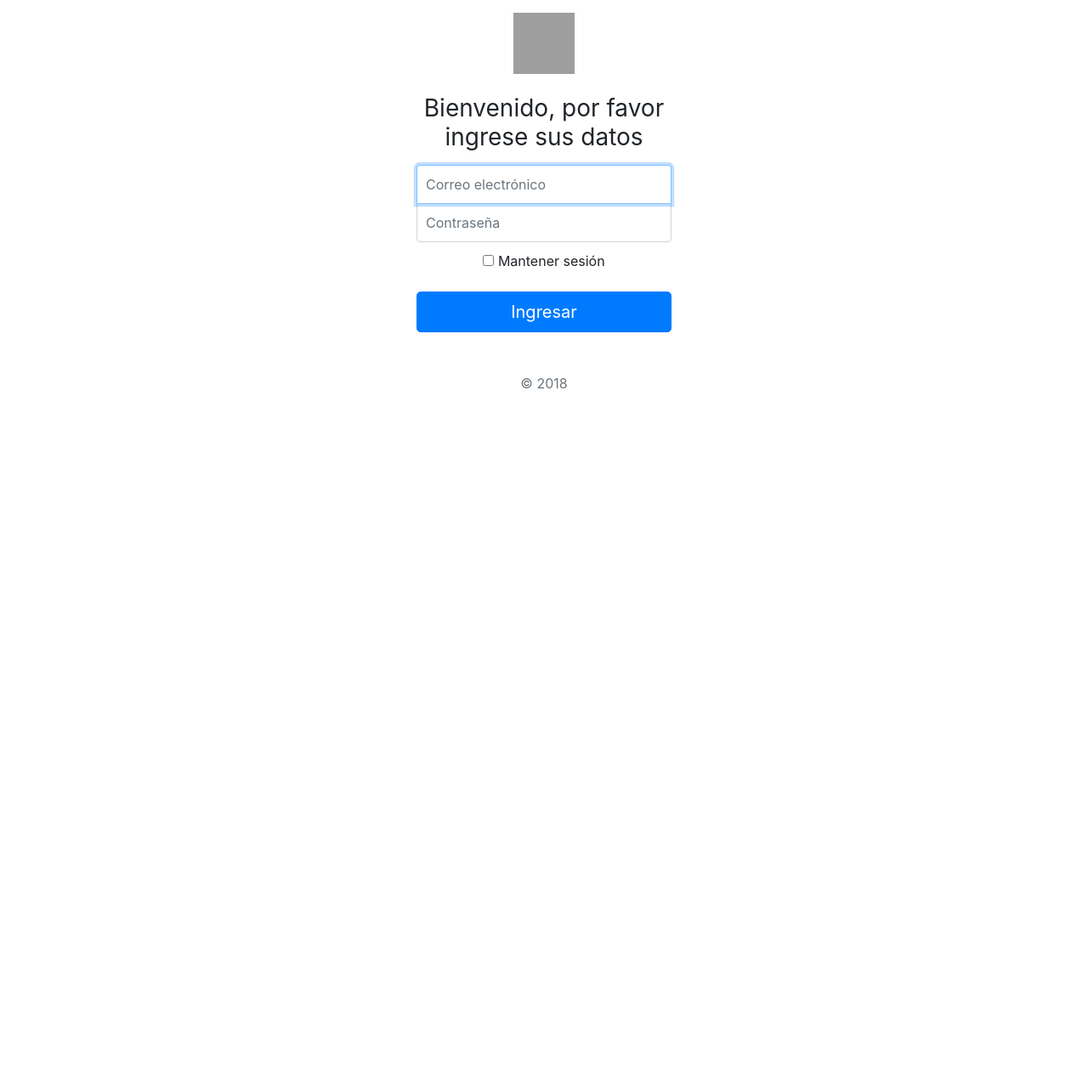
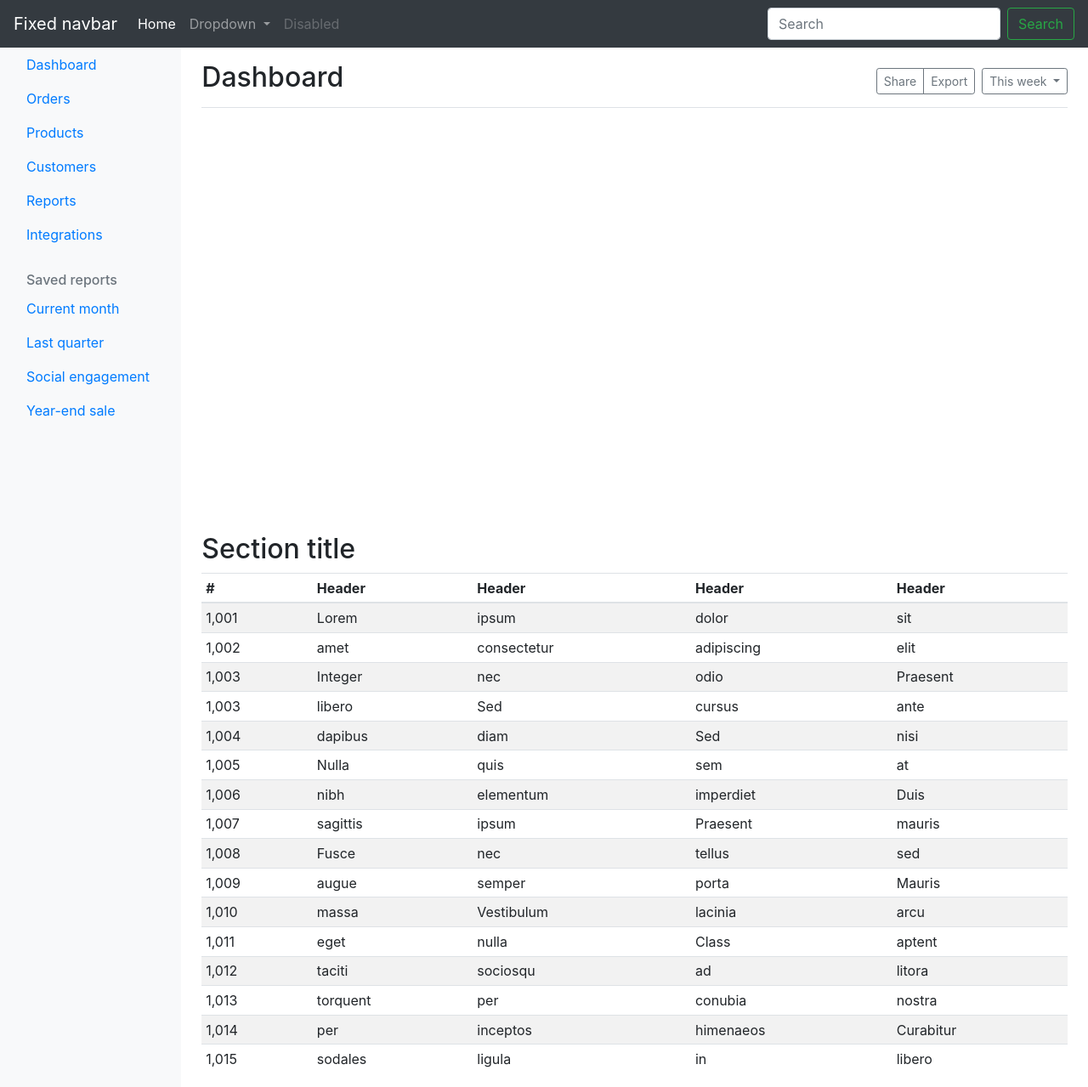
Before and after one commit to kevintech/fuel-management-ui, an Angular app: page /home in a window 1280 px wide. Shown: the whole page at 85% size. Before the commit the page ends 800 px from the top, so only its background shows below. Built offline with nearby package versions, Linux system fonts and the light colour scheme; grey boxes are pictures that could not be loaded.

Commit message:
Init home component

```diff
--- a/src/app/app-routing.module.ts
+++ b/src/app/app-routing.module.ts
@@ -1,10 +1,11 @@
 import { NgModule } from '@angular/core';
 import { RouterModule, Routes } from '@angular/router';
 import { LoginComponent } from './login/login.component';
+import { HomeComponent } from './home/home.component';
 
 const appRoutes: Routes = [
   { path: 'login', component: LoginComponent },
-  { path: 'home', component: LoginComponent },
+  { path: 'home', component: HomeComponent },
   { path: '', redirectTo: 'login', pathMatch: 'full'}
 ];
 
--- a/src/app/app.module.ts
+++ b/src/app/app.module.ts
@@ -6,11 +6,13 @@ import { FormsModule, ReactiveFormsModule } from '@angular/forms';
 import { AppComponent } from './app.component';
 import { LoginComponent } from './login/login.component';
 import { AppRoutingModule } from './/app-routing.module';
+import { HomeComponent } from './home/home.component';
 
 @NgModule({
   declarations: [
     AppComponent,
-    LoginComponent
+    LoginComponent,
+    HomeComponent
   ],
   imports: [
     BrowserModule,
--- /dev/null
+++ b/src/app/home/home.component.css
@@ -0,0 +1,3 @@
+.container-fluid {
+    padding-top: 56px;
+}
--- /dev/null
+++ b/src/app/home/home.component.html
@@ -0,0 +1,263 @@
+<header>
+  <!-- Fixed navbar -->
+  <nav class="navbar navbar-expand-md navbar-dark fixed-top bg-dark">
+    <a class="navbar-brand" href="#">Fixed navbar</a>
+    <button class="navbar-toggler" type="button" data-toggle="collapse" data-target="#navbarCollapse" aria-controls="navbarCollapse"
+      aria-expanded="false" aria-label="Toggle navigation">
+      <span class="navbar-toggler-icon"></span>
+    </button>
+    <div class="collapse navbar-collapse" id="navbarCollapse">
+      <ul class="navbar-nav mr-auto">
+        <li class="nav-item active">
+          <a class="nav-link" href="#">Home <span class="sr-only">(current)</span></a>
+        </li>
+        <li class="nav-item dropdown">
+          <a class="nav-link dropdown-toggle" href="#" id="navbarDropdown" role="button" data-toggle="dropdown"
+            aria-haspopup="true" aria-expanded="false">
+            Dropdown
+          </a>
+          <div class="dropdown-menu" aria-labelledby="navbarDropdown">
+            <a class="dropdown-item" href="#">Action</a>
+            <a class="dropdown-item" href="#">Another action</a>
+            <div class="dropdown-divider"></div>
+            <a class="dropdown-item" href="#">Something else here</a>
+          </div>
+        </li>
+        <li class="nav-item">
+          <a class="nav-link disabled" href="#">Disabled</a>
+        </li>
+      </ul>
+      <form class="form-inline mt-2 mt-md-0">
+        <input class="form-control mr-sm-2" type="text" placeholder="Search" aria-label="Search">
+        <button class="btn btn-outline-success my-2 my-sm-0" type="submit">Search</button>
+      </form>
+    </div>
+  </nav>
+</header>
+
+<div class="container-fluid">
+  <div class="row">
+    <nav class="col-md-2 d-none d-md-block bg-light sidebar">
+      <div class="sidebar-sticky">
+        <ul class="nav flex-column">
+          <li class="nav-item">
+            <a class="nav-link active" href="#">
+              <span data-feather="home"></span>
+              Dashboard <span class="sr-only">(current)</span>
+            </a>
+          </li>
+          <li class="nav-item">
+            <a class="nav-link" href="#">
+              <span data-feather="file"></span>
+              Orders
+            </a>
+          </li>
+          <li class="nav-item">
+            <a class="nav-link" href="#">
+              <span data-feather="shopping-cart"></span>
+              Products
+            </a>
+          </li>
+          <li class="nav-item">
+            <a class="nav-link" href="#">
+              <span data-feather="users"></span>
+              Customers
+            </a>
+          </li>
+          <li class="nav-item">
+            <a class="nav-link" href="#">
+              <span data-feather="bar-chart-2"></span>
+              Reports
+            </a>
+          </li>
+          <li class="nav-item">
+            <a class="nav-link" href="#">
+              <span data-feather="layers"></span>
+              Integrations
+            </a>
+          </li>
+        </ul>
+
+        <h6 class="sidebar-heading d-flex justify-content-between align-items-center px-3 mt-4 mb-1 text-muted">
+          <span>Saved reports</span>
+          <a class="d-flex align-items-center text-muted" href="#">
+            <span data-feather="plus-circle"></span>
+          </a>
+        </h6>
+        <ul class="nav flex-column mb-2">
+          <li class="nav-item">
+            <a class="nav-link" href="#">
+              <span data-feather="file-text"></span>
+              Current month
+            </a>
+          </li>
+          <li class="nav-item">
+            <a class="nav-link" href="#">
+              <span data-feather="file-text"></span>
+              Last quarter
+            </a>
+          </li>
+          <li class="nav-item">
+            <a class="nav-link" href="#">
+              <span data-feather="file-text"></span>
+              Social engagement
+            </a>
+          </li>
+          <li class="nav-item">
+            <a class="nav-link" href="#">
+              <span data-feather="file-text"></span>
+              Year-end sale
+            </a>
+          </li>
+        </ul>
+      </div>
+    </nav>
+
+    <main role="main" class="col-md-9 ml-sm-auto col-lg-10 px-4">
+      <div class="d-flex justify-content-between flex-wrap flex-md-nowrap align-items-center pt-3 pb-2 mb-3 border-bottom">
+        <h1 class="h2">Dashboard</h1>
+        <div class="btn-toolbar mb-2 mb-md-0">
+          <div class="btn-group mr-2">
+            <button class="btn btn-sm btn-outline-secondary">Share</button>
+            <button class="btn btn-sm btn-outline-secondary">Export</button>
+          </div>
+          <button class="btn btn-sm btn-outline-secondary dropdown-toggle">
+            <span data-feather="calendar"></span>
+            This week
+          </button>
+        </div>
+      </div>
+
+      <canvas class="my-4 w-100" id="myChart" width="900" height="380"></canvas>
+
+      <h2>Section title</h2>
+      <div class="table-responsive">
+        <table class="table table-striped table-sm">
+          <thead>
+            <tr>
+              <th>#</th>
+              <th>Header</th>
+              <th>Header</th>
+              <th>Header</th>
+              <th>Header</th>
+            </tr>
+          </thead>
+          <tbody>
+            <tr>
+              <td>1,001</td>
+              <td>Lorem</td>
+              <td>ipsum</td>
+              <td>dolor</td>
+              <td>sit</td>
+            </tr>
+            <tr>
+              <td>1,002</td>
+              <td>amet</td>
+              <td>consectetur</td>
+              <td>adipiscing</td>
+              <td>elit</td>
+            </tr>
+            <tr>
+              <td>1,003</td>
+              <td>Integer</td>
+              <td>nec</td>
+              <td>odio</td>
+              <td>Praesent</td>
+            </tr>
+            <tr>
+              <td>1,003</td>
+              <td>libero</td>
+              <td>Sed</td>
+              <td>cursus</td>
+              <td>ante</td>
+            </tr>
+            <tr>
+              <td>1,004</td>
+              <td>dapibus</td>
+              <td>diam</td>
+              <td>Sed</td>
+              <td>nisi</td>
+            </tr>
+            <tr>
+              <td>1,005</td>
+              <td>Nulla</td>
+              <td>quis</td>
+              <td>sem</td>
+              <td>at</td>
+            </tr>
+            <tr>
+              <td>1,006</td>
+              <td>nibh</td>
+              <td>elementum</td>
+              <td>imperdiet</td>
+              <td>Duis</td>
+            </tr>
+            <tr>
+              <td>1,007</td>
+              <td>sagittis</td>
+              <td>ipsum</td>
+              <td>Praesent</td>
+              <td>mauris</td>
+            </tr>
+            <tr>
+              <td>1,008</td>
+              <td>Fusce</td>
+              <td>nec</td>
+              <td>tellus</td>
+              <td>sed</td>
+            </tr>
+            <tr>
+              <td>1,009</td>
+              <td>augue</td>
+              <td>semper</td>
+              <td>porta</td>
+              <td>Mauris</td>
+            </tr>
+            <tr>
+              <td>1,010</td>
+              <td>massa</td>
+              <td>Vestibulum</td>
+              <td>lacinia</td>
+              <td>arcu</td>
+            </tr>
+            <tr>
+              <td>1,011</td>
+              <td>eget</td>
+              <td>nulla</td>
+              <td>Class</td>
+              <td>aptent</td>
+            </tr>
+            <tr>
+              <td>1,012</td>
+              <td>taciti</td>
+              <td>sociosqu</td>
+              <td>ad</td>
+              <td>litora</td>
+            </tr>
+            <tr>
+              <td>1,013</td>
+              <td>torquent</td>
+              <td>per</td>
+              <td>conubia</td>
+              <td>nostra</td>
+            </tr>
+            <tr>
+              <td>1,014</td>
+              <td>per</td>
+              <td>inceptos</td>
+              <td>himenaeos</td>
+              <td>Curabitur</td>
+            </tr>
+            <tr>
+              <td>1,015</td>
+              <td>sodales</td>
+              <td>ligula</td>
+              <td>in</td>
+              <td>libero</td>
+            </tr>
+          </tbody>
+        </table>
+      </div>
+    </main>
+  </div>
+</div>
--- /dev/null
+++ b/src/app/home/home.component.ts
@@ -0,0 +1,15 @@
+import { Component, OnInit } from '@angular/core';
+
+@Component({
+  selector: 'app-home',
+  templateUrl: './home.component.html',
+  styleUrls: ['./home.component.css']
+})
+export class HomeComponent implements OnInit {
+
+  constructor() { }
+
+  ngOnInit() {
+  }
+
+}
```
Also changed, not shown: 1 other file (tests, documents, lock files or other folders).
